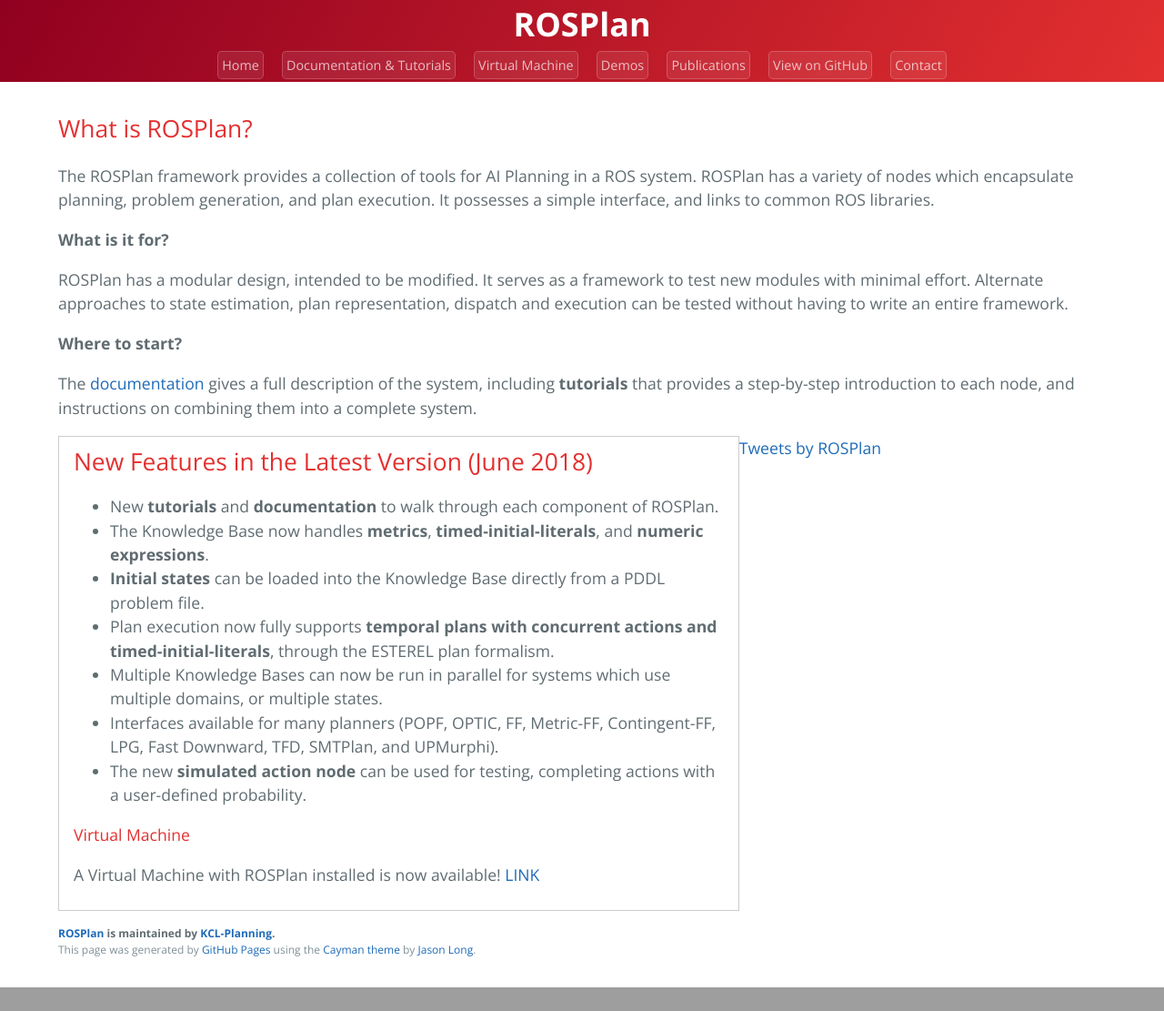
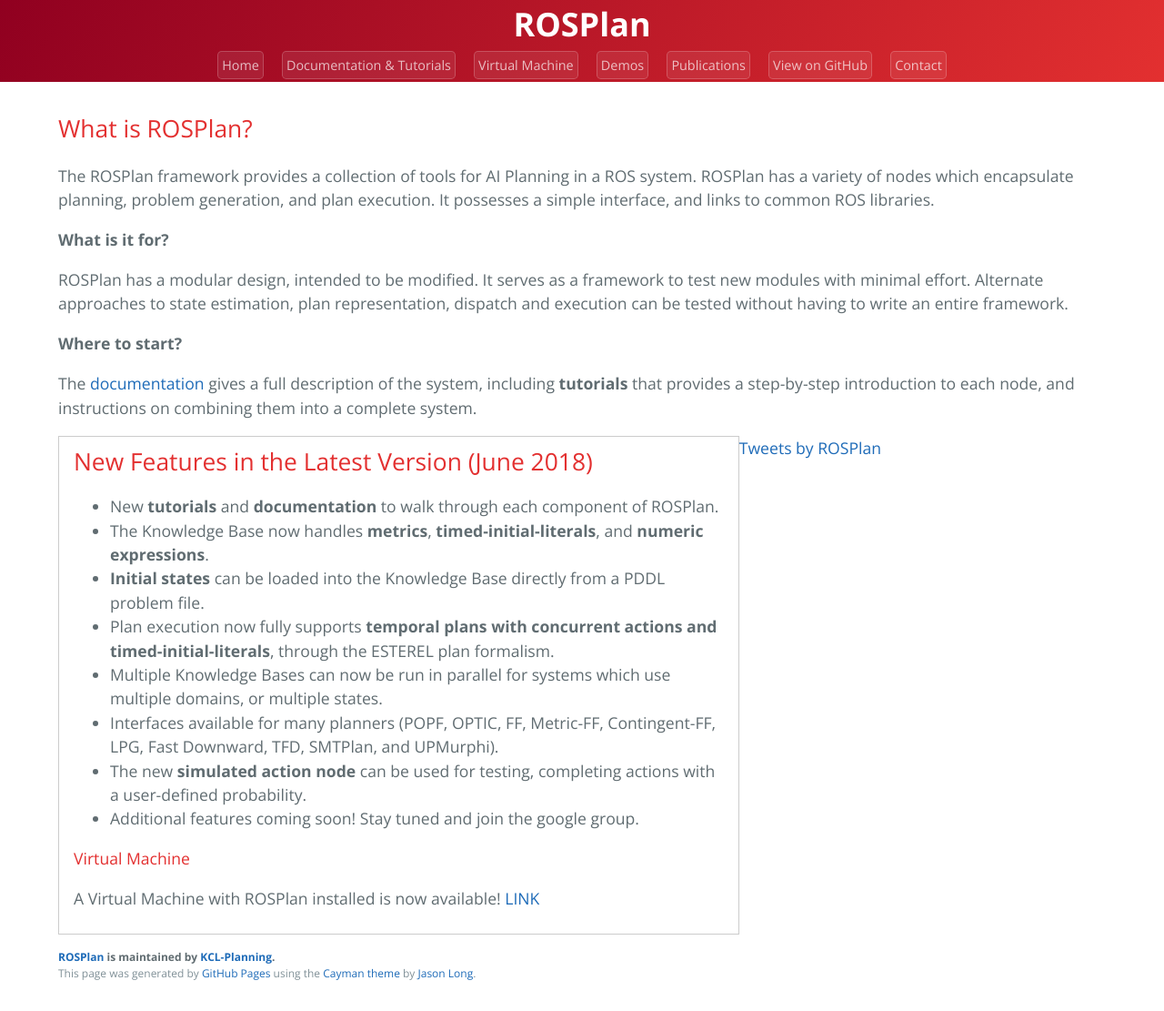
Before and after one commit to KCL-Planning/ROSPlan, a Jekyll site: the page built from index.md, in a window 1280 px wide. Shown: the whole page at 91% size. Built offline with Jekyll 4.4.1, drawn with Linux system fonts in a browser that asks for light colours; comment, search, counter and statistics services are not loaded; before the commit the page ends 1085 px from its top, so only the background shows below that.

Commit message:
Update news.md

```diff
--- a/_includes/news.md
+++ b/_includes/news.md
@@ -7,6 +7,7 @@
 - Multiple Knowledge Bases can now be run in parallel for systems which use multiple domains, or multiple states.
 - Interfaces available for many planners (POPF, OPTIC, FF, Metric-FF, Contingent-FF, LPG, Fast Downward, TFD, SMTPlan, and UPMurphi).
 - The new **simulated action node** can be used for testing, completing actions with a user-defined probability.
+- Additional features coming soon! Stay tuned and join the google group.
 
 #### Virtual Machine
 A Virtual Machine with ROSPlan installed is now available! [LINK](https://nms.kcl.ac.uk/daniele.magazzeni/ROSPlan-Ubuntu16.04.ova)
```
